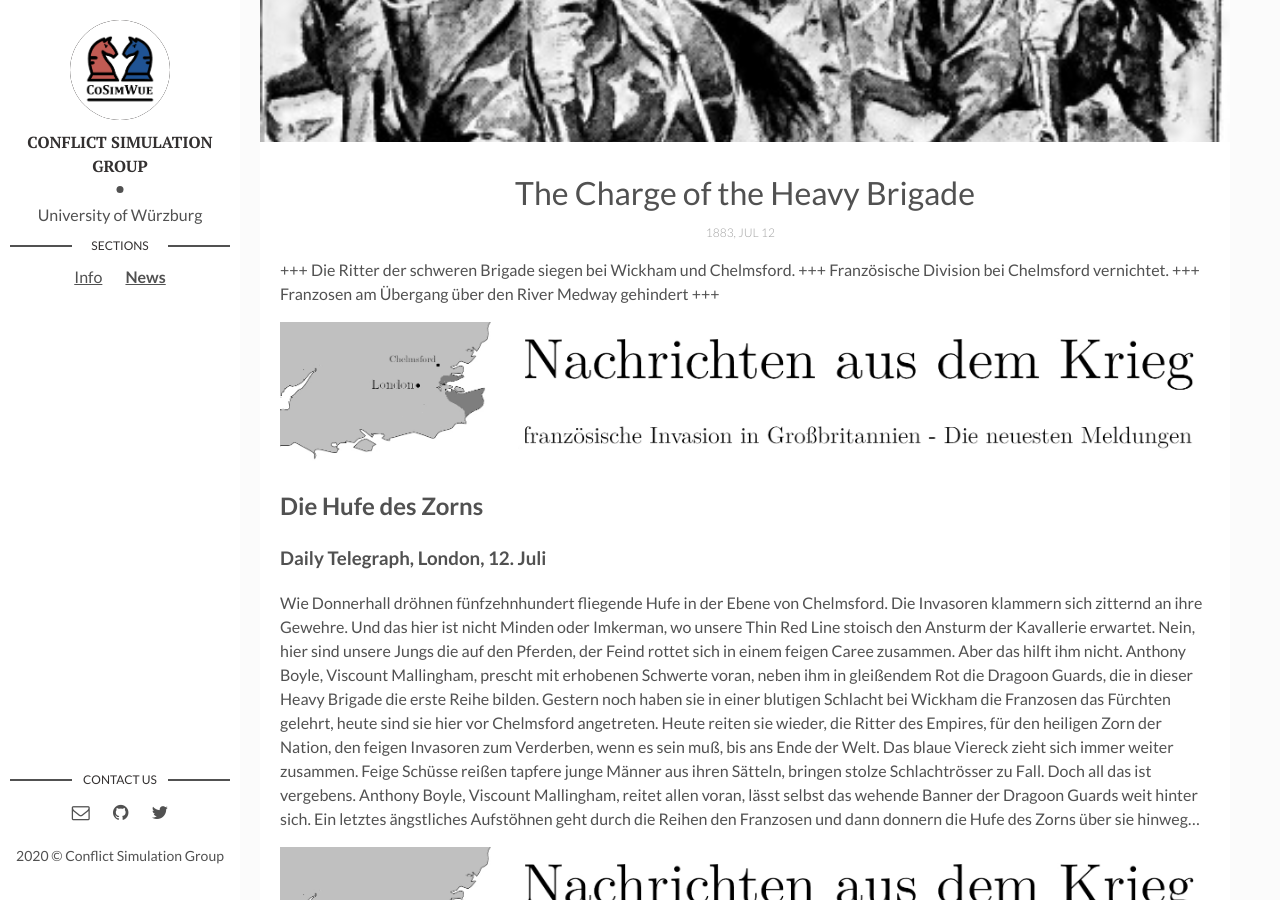
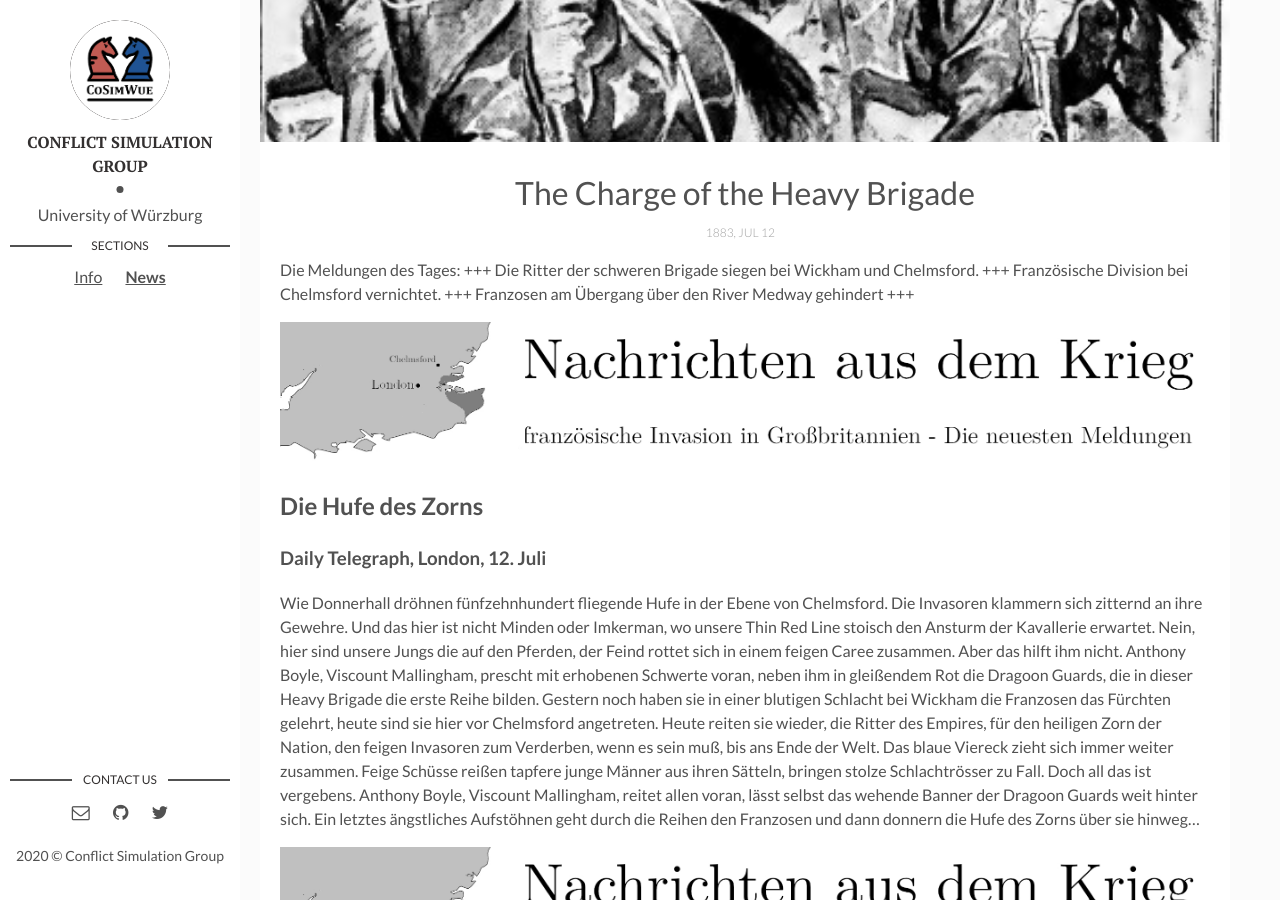
Before and after one commit to cosimwue/TDTL2020, a Jekyll site: the page built from _posts/1883-07-13-Charge.markdown, in a window 1280 px wide and 900 px high, scrolled down 602 px. Built offline with Jekyll 4.4.1, drawn with Linux system fonts in a browser that asks for light colours.

Commit message:
update news 13jul

```diff
--- a/_posts/1883-07-13-Charge.markdown
+++ b/_posts/1883-07-13-Charge.markdown
@@ -7,7 +7,7 @@ img: charge.jpg # Add image post (optional)
 fig-caption: # Add figcaption (optional)
 tags:
 ---
-+++ Die Ritter der schweren Brigade siegen bei Wickham und Chelmsford. +++ Französische Division bei Chelmsford vernichtet. +++ Franzosen am Übergang über den River Medway gehindert +++
+Die Meldungen des Tages: +++ Die Ritter der schweren Brigade siegen bei Wickham und Chelmsford. +++ Französische Division bei Chelmsford vernichtet. +++ Franzosen am Übergang über den River Medway gehindert +++
 
 ![Karte]({{site.baseurl}}/assets/img/chelmsford13jul.jpg)
 
```
Also changed, not shown: 1 other file.
